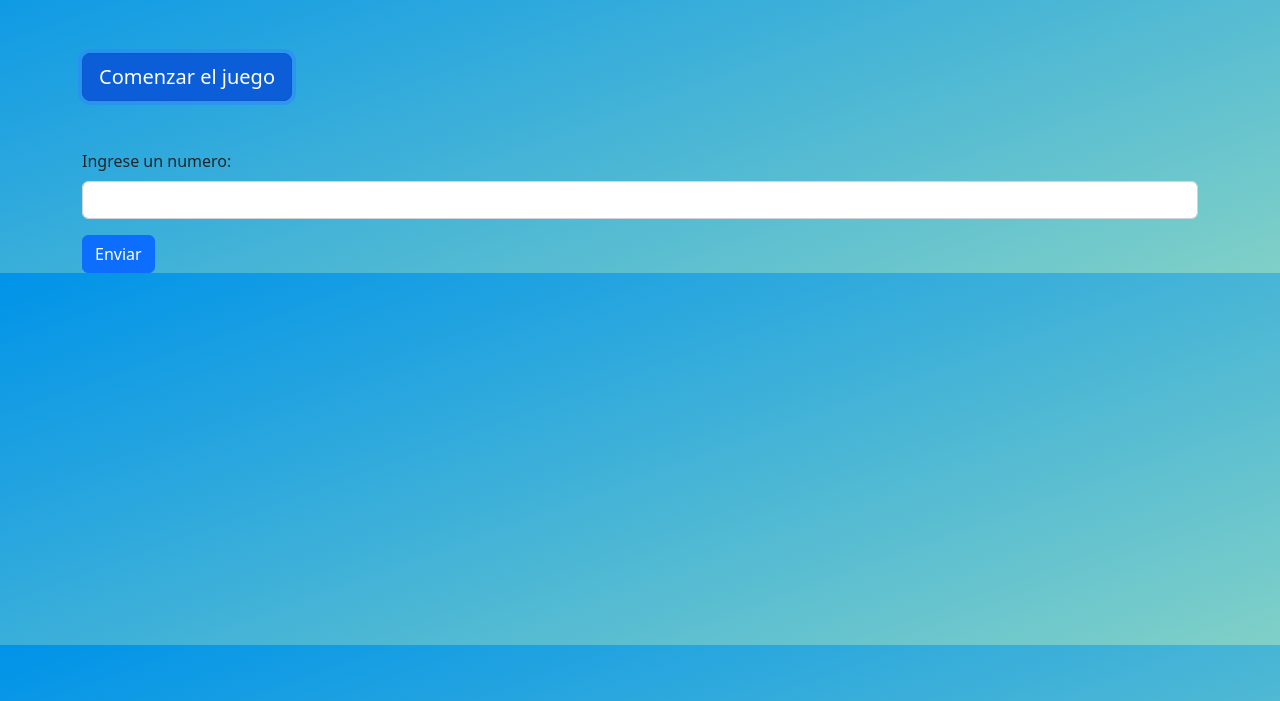
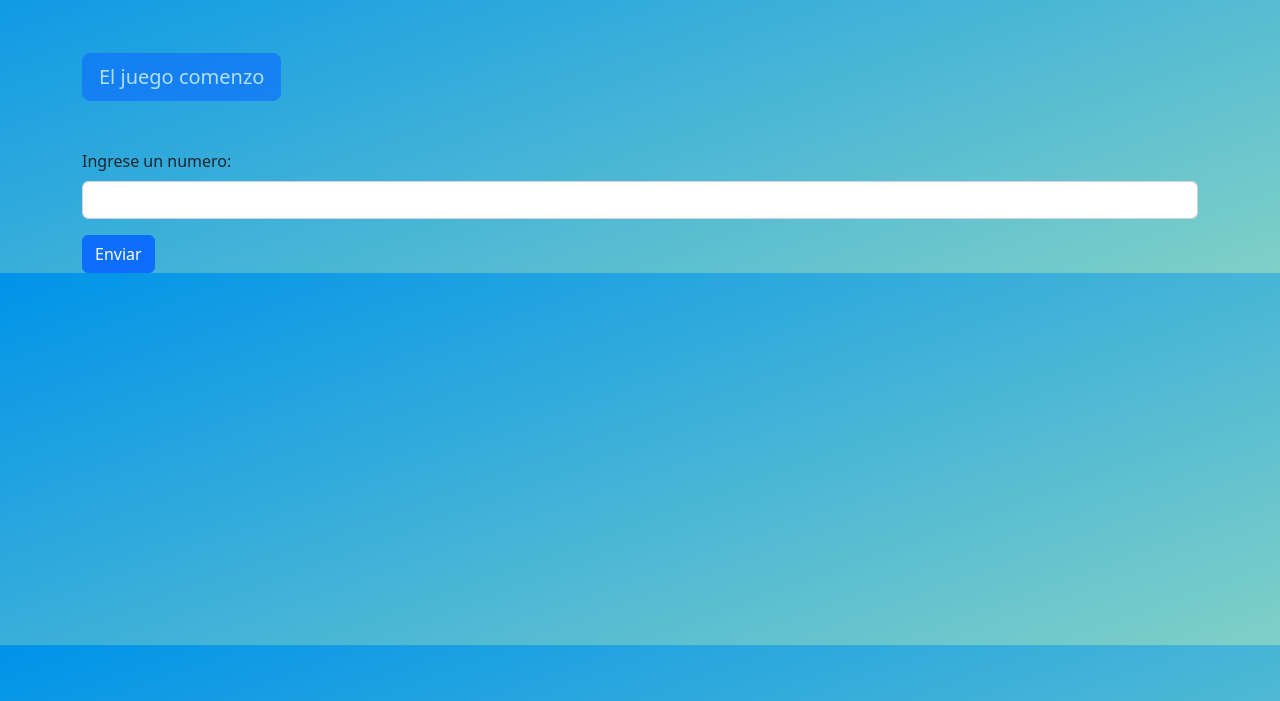
Before and after one commit to Thomyjerez/Practico-DOM-ejercicio-1, a plain HTML site: page index.html in a window 1280 px wide. Both pictures are taken after a click on the button "Comenzar el juego". Shown: the part 99-800 px from the top of the page. Drawn offline with nearby package versions, Linux system fonts and the light colour scheme.

Commit message:
empezando el punto 1 sin terminar

```diff
--- a/index.html
+++ b/index.html
@@ -22,17 +22,24 @@
       <section>
         <article class="container">
           <h1 class="numeroMagicos text-center py-4">Numeros Magicos</h1>
-          <button type="button" class="btn btn-primary btn-lg my-5 text-center">
+          <button
+            type="button"
+            class="btn btn-primary btn-lg my-5 text-center"
+            id="btnEnviar"
+            onclick="juego()"
+          >
             Comenzar el juego
           </button>
           <form>
             <div class="mb-3">
-              <label for="InputPassword1" class="form-label"
+              <label for="InputPassword1" class="form-label" id="formJuego"
                 >Ingrese un numero:</label
               >
               <input type="number" class="form-control" id="InputNumber" />
             </div>
-            <button type="submit" class="btn btn-primary" id="bntEnviar">Enviar</button>
+            <button type="submit" class="btn btn-primary" id="bntEnviar">
+              Enviar
+            </button>
           </form>
         </article>
       </section>
@@ -43,6 +50,6 @@
       integrity="sha384-A3rJD856KowSb7dwlZdYEkO39Gagi7vIsF0jrRAoQmDKKtQBHUuLZ9AsSv4jD4Xa"
       crossorigin="anonymous"
     ></script>
-    <script src="./js/app.js"></script>
+    <script src="./js/punto1.js"></script>
   </body>
 </html>
--- a/js/punto1.js
+++ b/js/punto1.js
@@ -1 +1,28 @@
-let numeroMagico = document.querySelector('#btnEnviar')
+// Crea una web con bootstrap y js, que contenga un botón comenzar el juego,
+// en ese momento se crea un número aleatorio que el usuario deberá adivinar,
+// la interfaz del usuario debe tener además un input para ingresar un número y
+// un botón enviar, al presionar el botón enviar mostrar en un alert si el usuario
+// adivino o no el número mágico, si no lo adivino indicarle con un alert si el numero
+// que ingreso es mayor o menor al número mágico.
+// Cuando el usuario adivine el numero mostrar un mensaje indicando al usuario que
+//  adivino el numero.
+
+let numeroMagico;
+let bntEnviar = document.querySelector('#btnEnviar')
+console.log(bntEnviar)
+
+function numeroRandom (min,max){
+
+    return Math.floor(Math.random()*(max -min) + min)
+}
+
+function juego(){
+    numeroMagico = numeroRandom (1, 100),
+    console.log (numeroMagico)
+    bntEnviar.className ="btn btn-primary btn-lg my-5 text-center"
+    bntEnviar.innerHTML= 'El juego comenzo'
+    bntEnviar.disabled = true
+
+    let formJuego = document.querySelector('#formJuego')
+    formJuego.reset()
+}
```
